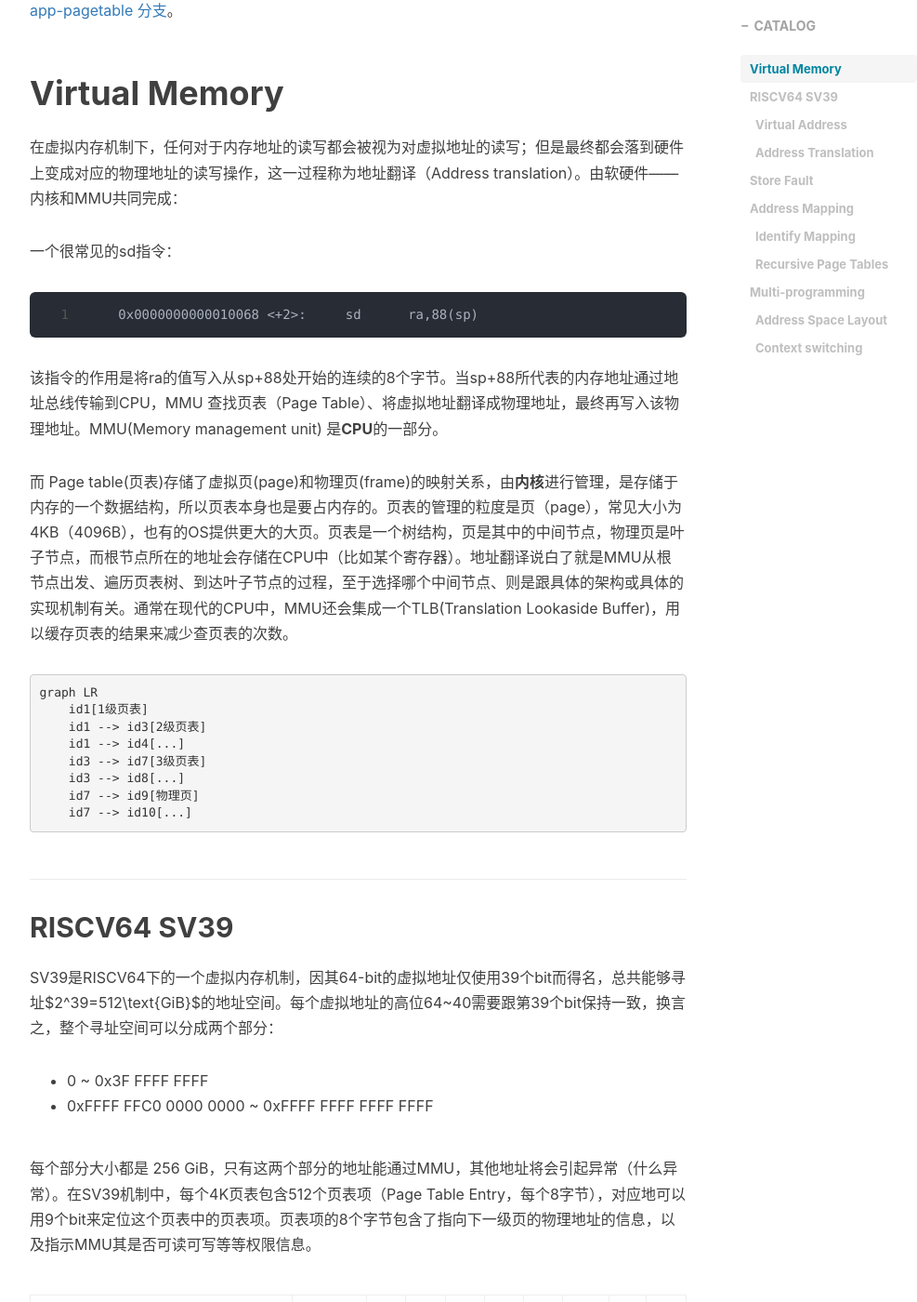
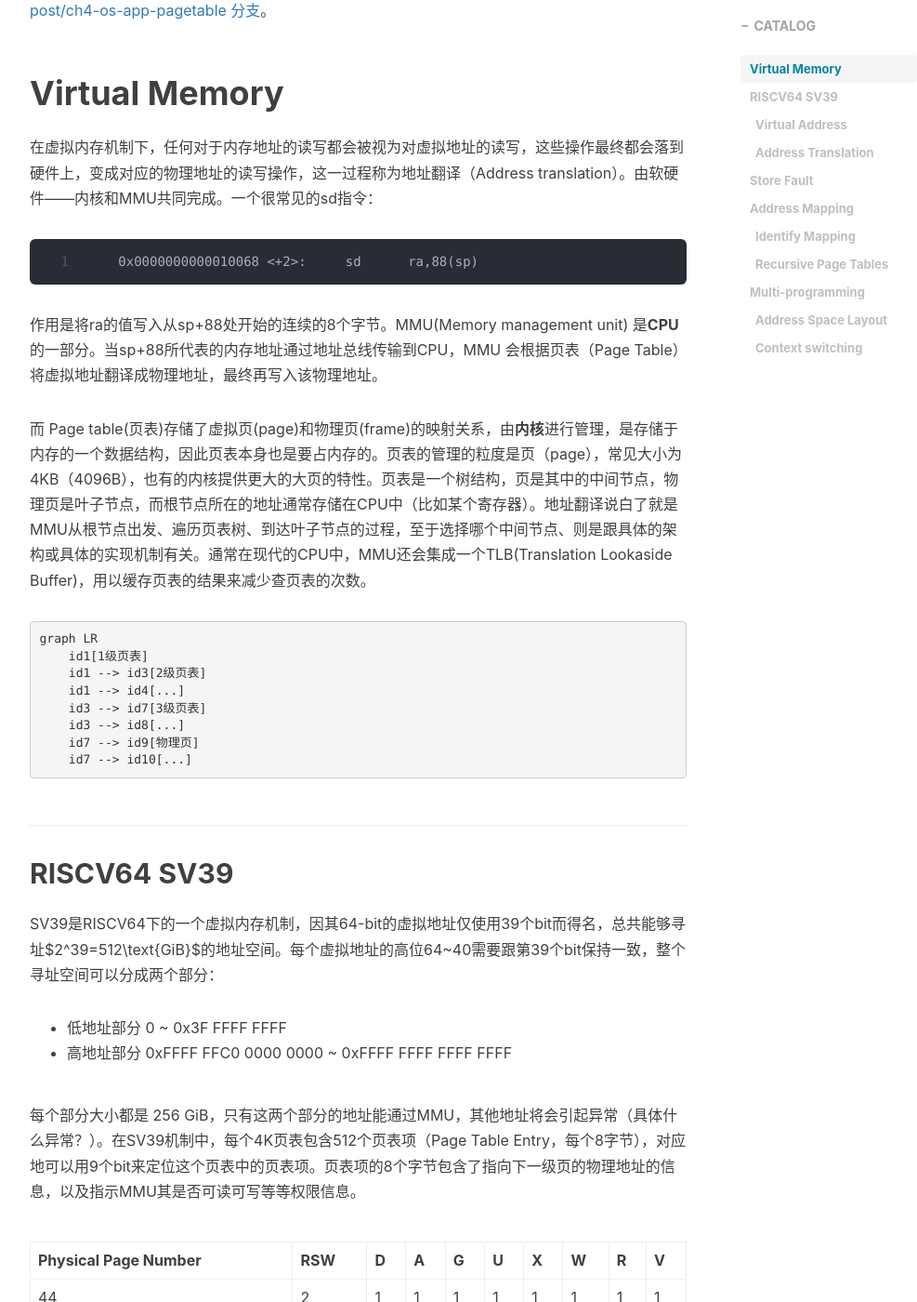
Before and after one commit to kayoch1n/kayoch1n.github.io, a Jekyll site: the page built from _posts/2023-09-29-riscv64-virt-mem.markdown, in a window 1280 px wide and 1400 px high, scrolled down 769 px. Shown: the whole window at 93% size, without its empty margins (233-1220 px from the left). Built offline with Jekyll 4.4.1, drawn with Linux system fonts in a browser that asks for light colours; nearby versions of some CDN libraries; a script that is not in the unit is left out; comment, search, counter and statistics services are not loaded; some of the changed text lies outside the part shown.

Commit message:
更新 _posts/2023-09-29-riscv64-virt-mem.markdown

````diff
--- a/_posts/2023-09-29-riscv64-virt-mem.markdown
+++ b/_posts/2023-09-29-riscv64-virt-mem.markdown
@@ -13,27 +13,25 @@
   - os
 ---
 
-在RISCV64 RCORE OS 的虚拟内存之前的章节中，程序需要考虑以下问题：
+在RISCV64 RCORE OS 的虚拟内存之前的章节中，rcore存在以下问题：
 
 1. 程序内存大小受限制。程序数量越多，单个程序能使用的内存就越少；
-2. 无法保证数据安全。假如一个程序的读写逻辑存在BUG或者安全漏洞，可能破坏另一个程序甚至是内核的内存区域。
+2. 无法保证数据安全。假如一个程序存在BUG或者安全漏洞，可能破坏另一个程序甚至是内核的内存区域。
 
-虚拟内存的意义在于将上述问题“转嫁”到内核：由**内核**在运行时为程序提供一个大小远远超过物理内存的、读写相互隔离的地址空间，禁止直接读写物理内存，可以减轻程序作者的编码负担，使其可以专注于业务逻辑。这篇文章[RCORE OS 课程的虚拟内存章节](https://rcore-os.cn/rCore-Tutorial-Book-v3/chapter4/index.html)的学习笔记，对应代码在[post/ch4-os-app-pagetable 分支](https://github.com/kayoch1n/rcore-course/tree/post/ch4-os-app-pagetable)。
+虚拟内存的意义在于将上述问题“转嫁”到内核：由**内核**为程序提供一个大小远超物理内存的、不同程序的读写相互隔离的地址空间，同时禁止程序直接读写物理内存。这样可以减轻程序作者的编码负担，使其可专注于业务逻辑。本文[RCORE OS 课程的虚拟内存章节](https://rcore-os.cn/rCore-Tutorial-Book-v3/chapter4/index.html)的学习笔记，对应代码在[post/ch4-os-app-pagetable 分支](https://github.com/kayoch1n/rcore-course/tree/post/ch4-os-app-pagetable)。
 
 
 # Virtual Memory
 
-在虚拟内存机制下，任何对于内存地址的读写都会被视为对虚拟地址的读写；但是最终都会落到硬件上变成对应的物理地址的读写操作，这一过程称为地址翻译（Address translation）。由软硬件——内核和MMU共同完成：
-
-一个很常见的sd指令：
+在虚拟内存机制下，任何对于内存地址的读写都会被视为对虚拟地址的读写，这些操作最终都会落到硬件上，变成对应的物理地址的读写操作，这一过程称为地址翻译（Address translation）。由软硬件——内核和MMU共同完成。一个很常见的sd指令：
 
 ```
    0x0000000000010068 <+2>:     sd      ra,88(sp)
 ```
 
-该指令的作用是将ra的值写入从sp+88处开始的连续的8个字节。当sp+88所代表的内存地址通过地址总线传输到CPU，MMU 查找页表（Page Table）、将虚拟地址翻译成物理地址，最终再写入该物理地址。MMU(Memory management unit) 是**CPU**的一部分。
+作用是将ra的值写入从sp+88处开始的连续的8个字节。MMU(Memory management unit) 是**CPU**的一部分。当sp+88所代表的内存地址通过地址总线传输到CPU，MMU 会根据页表（Page Table）将虚拟地址翻译成物理地址，最终再写入该物理地址。
 
-而 Page table(页表)存储了虚拟页(page)和物理页(frame)的映射关系，由**内核**进行管理，是存储于内存的一个数据结构，所以页表本身也是要占内存的。页表的管理的粒度是页（page），常见大小为 4KB（4096B），也有的OS提供更大的大页。页表是一个树结构，页是其中的中间节点，物理页是叶子节点，而根节点所在的地址会存储在CPU中（比如某个寄存器）。地址翻译说白了就是MMU从根节点出发、遍历页表树、到达叶子节点的过程，至于选择哪个中间节点、则是跟具体的架构或具体的实现机制有关。通常在现代的CPU中，MMU还会集成一个TLB(Translation Lookaside Buffer)，用以缓存页表的结果来减少查页表的次数。
+而 Page table(页表)存储了虚拟页(page)和物理页(frame)的映射关系，由**内核**进行管理，是存储于内存的一个数据结构，因此页表本身也是要占内存的。页表的管理的粒度是页（page），常见大小为 4KB（4096B），也有的内核提供更大的大页的特性。页表是一个树结构，页是其中的中间节点，物理页是叶子节点，而根节点所在的地址通常存储在CPU中（比如某个寄存器）。地址翻译说白了就是MMU从根节点出发、遍历页表树、到达叶子节点的过程，至于选择哪个中间节点、则是跟具体的架构或具体的实现机制有关。通常在现代的CPU中，MMU还会集成一个TLB(Translation Lookaside Buffer)，用以缓存页表的结果来减少查页表的次数。
 
 ```mermaid
 graph LR
@@ -49,12 +47,12 @@
 
 ## RISCV64 SV39
 
-SV39是RISCV64下的一个虚拟内存机制，因其64-bit的虚拟地址仅使用39个bit而得名，总共能够寻址$2^39=512\text{GiB}$的地址空间。每个虚拟地址的高位64~40需要跟第39个bit保持一致，换言之，整个寻址空间可以分成两个部分：
+SV39是RISCV64下的一个虚拟内存机制，因其64-bit的虚拟地址仅使用39个bit而得名，总共能够寻址$2^39=512\text{GiB}$的地址空间。每个虚拟地址的高位64~40需要跟第39个bit保持一致，整个寻址空间可以分成两个部分：
 
-- 0 ~ 0x3F FFFF FFFF
-- 0xFFFF FFC0 0000 0000 ~ 0xFFFF FFFF FFFF FFFF
+- 低地址部分 0 ~ 0x3F FFFF FFFF
+- 高地址部分 0xFFFF FFC0 0000 0000 ~ 0xFFFF FFFF FFFF FFFF
 
-每个部分大小都是 256 GiB，只有这两个部分的地址能通过MMU，其他地址将会引起异常（什么异常）。在SV39机制中，每个4K页表包含512个页表项（Page Table Entry，每个8字节），对应地可以用9个bit来定位这个页表中的页表项。页表项的8个字节包含了指向下一级页的物理地址的信息，以及指示MMU其是否可读可写等等权限信息。
+每个部分大小都是 256 GiB，只有这两个部分的地址能通过MMU，其他地址将会引起异常（具体什么异常？）。在SV39机制中，每个4K页表包含512个页表项（Page Table Entry，每个8字节），对应地可以用9个bit来定位这个页表中的页表项。页表项的8个字节包含了指向下一级页的物理地址的信息，以及指示MMU其是否可读可写等等权限信息。
 
 
 |Physical Page Number|RSW|D|A|G|U|X|W|R|V|
@@ -193,7 +191,7 @@
 
 ### Address Space Layout
 
-应用程序的地址空间可以划分为各个segment，每个segment包含至少一个虚拟页。下表是rcore其中一个应用程序的layout
+应用程序的地址空间可以划分为各个segment，每个segment包含至少一个虚拟页。segment对应ELF的program header，是section在内存中的体现；而section本身是数据在文件中的体现。下表是rcore其中一个应用程序的layout
 
 |备注|内容|
 |-|-|
````
